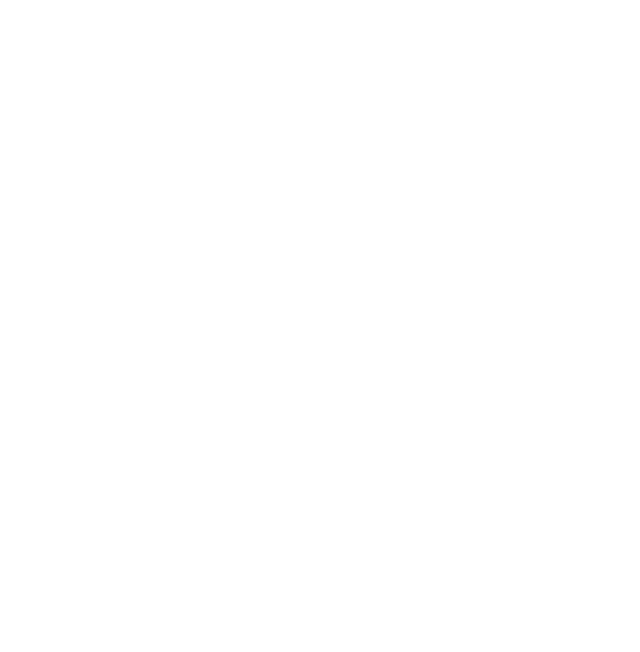
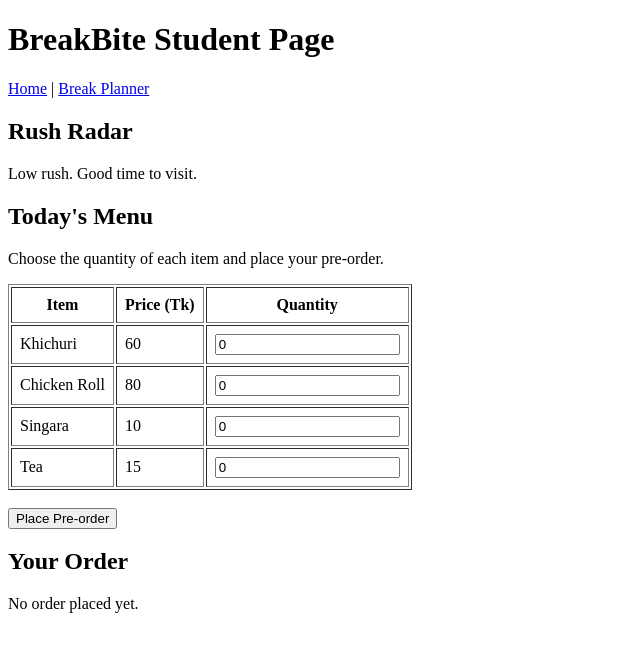
Before and after one commit to raito-del/BreakBite, a plain HTML site: page student.html in a window 1280 px wide. Shown: the whole page, without its empty margins (0-640 px from the left). Drawn offline with Linux system fonts and the light colour scheme.

Commit message:
Add student page

```diff
--- a/student.html
+++ b/student.html
@@ -1 +1,101 @@
-<!-- student page -->
+<!DOCTYPE html>
+<html lang="en">
+<head>
+  <meta charset="UTF-8">
+  <meta name="viewport" content="width=device-width, initial-scale=1.0">
+  <title>BreakBite - Student</title>
+  <link rel="stylesheet" href="style.css">
+</head>
+<body>
+  <h1>BreakBite Student Page</h1>
+  <a href="index.html">Home</a> |
+  <a href="planner.html">Break Planner</a>
+
+  <h2>Rush Radar</h2>
+  <p id="rush">Checking canteen rush...</p>
+
+  <h2>Today's Menu</h2>
+  <p>Choose the quantity of each item and place your pre-order.</p>
+
+  <table border="1" cellpadding="8">
+    <tr>
+      <th>Item</th>
+      <th>Price (Tk)</th>
+      <th>Quantity</th>
+    </tr>
+    <tr>
+      <td>Khichuri</td>
+      <td>60</td>
+      <td><input type="number" class="qty" data-price="60" min="0" value="0"></td>
+    </tr>
+    <tr>
+      <td>Chicken Roll</td>
+      <td>80</td>
+      <td><input type="number" class="qty" data-price="80" min="0" value="0"></td>
+    </tr>
+    <tr>
+      <td>Singara</td>
+      <td>10</td>
+      <td><input type="number" class="qty" data-price="10" min="0" value="0"></td>
+    </tr>
+    <tr>
+      <td>Tea</td>
+      <td>15</td>
+      <td><input type="number" class="qty" data-price="15" min="0" value="0"></td>
+    </tr>
+  </table>
+
+  <br>
+  <button onclick="placeOrder()">Place Pre-order</button>
+
+  <h2>Your Order</h2>
+  <p id="result">No order placed yet.</p>
+
+  <script>
+    function showRush() {
+      var hour = new Date().getHours();
+      var text = "";
+
+      if (hour >= 12 && hour < 14) {
+        text = "High rush. Lunch time. Pre-order to save time.";
+      } else if (hour >= 10 && hour < 12) {
+        text = "Medium rush. Break time is near.";
+      } else {
+        text = "Low rush. Good time to visit.";
+      }
+
+      document.getElementById("rush").textContent = text;
+    }
+
+    function placeOrder() {
+      var inputs = document.querySelectorAll(".qty");
+      var total = 0;
+      var count = 0;
+
+      for (var i = 0; i < inputs.length; i++) {
+        var quantity = Number(inputs[i].value);
+        var price = Number(inputs[i].dataset.price);
+        count = count + quantity;
+        total = total + quantity * price;
+      }
+
+      var result = document.getElementById("result");
+
+      if (count === 0) {
+        result.textContent = "Please select at least one item.";
+        return;
+      }
+
+      var token = Math.floor(Math.random() * 900) + 100;
+      var waitTime = 5 + count * 2;
+
+      result.textContent = "Token: " + token +
+        " | Items: " + count +
+        " | Total: " + total + " Tk" +
+        " | Estimated waiting time: " + waitTime + " minutes";
+    }
+
+    showRush();
+  </script>
+</body>
+</html>
```
